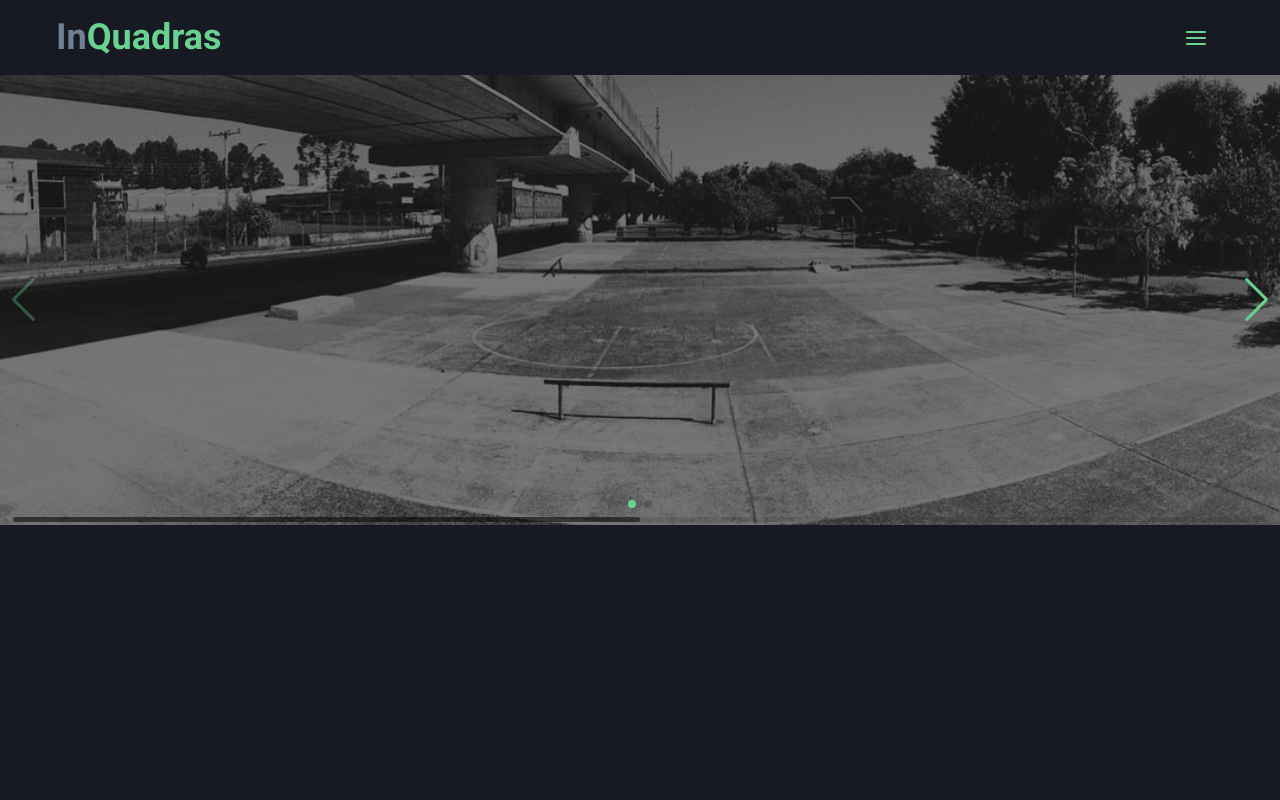
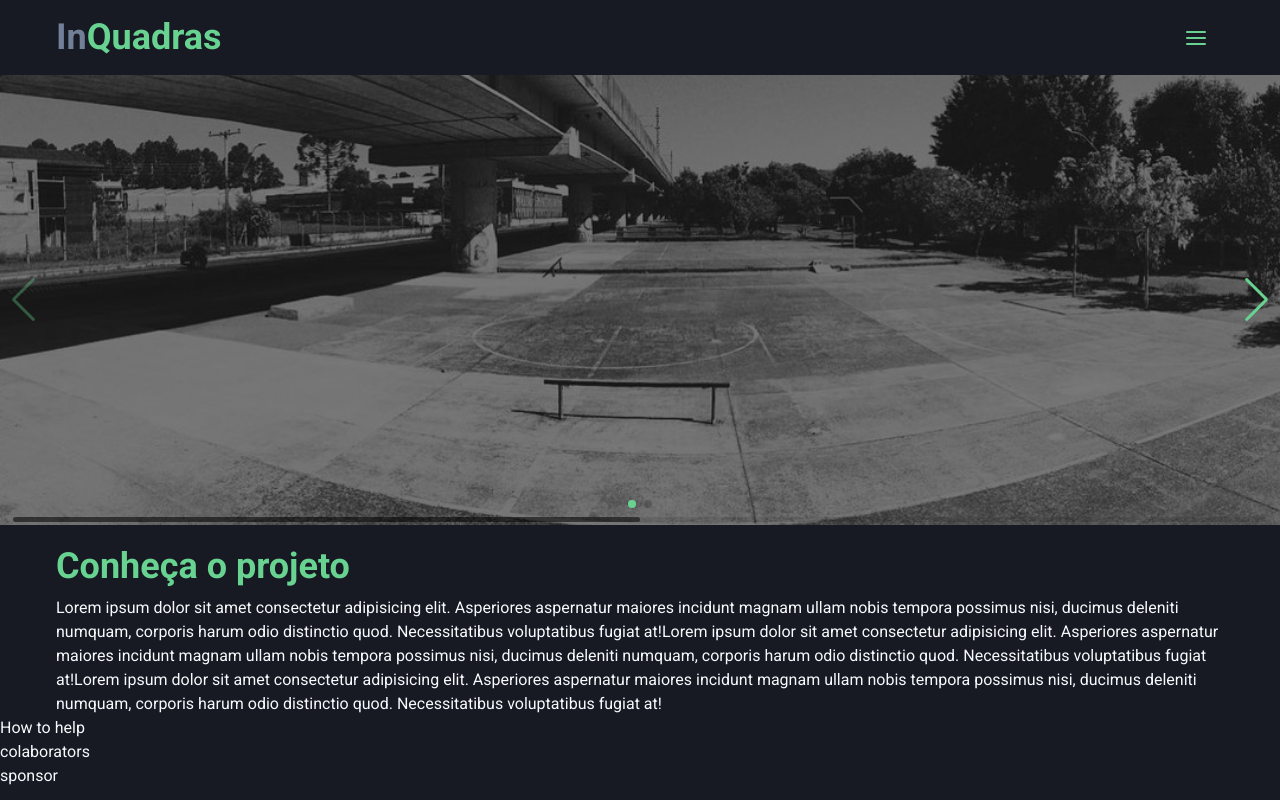
Before and after one commit to nicolaskruger/inQuadra, a Next.js app: page / in a window 1280 px wide. Built offline with nearby package versions, Linux system fonts and the light colour scheme.

Commit message:
conheça o projeto, fix scroll

```diff
--- a/src/app/Header/index.tsx
+++ b/src/app/Header/index.tsx
@@ -1,11 +1,13 @@
 import { FC } from "react";
 import { MenuDrawer } from "../commonComponents/Drawer";
-import { Heading, Spacer, Text } from "@chakra-ui/react";
+import { Flex, Heading, Spacer, Text } from "@chakra-ui/react";
 import { ContainerInQ } from "../../components/Container";
 
 export const Header: FC = () => {
     return (
-        <ContainerInQ py="4">
+        <>
+            <Flex width={"100%"} zIndex={10} pos={"fixed"} top="0" left={"0"} py="4" background={"gray.900"} >
+                <ContainerInQ >
                     <Heading display={"flex"}>
                         <Text textColor={"gray.500"}>
                             In
@@ -17,5 +19,13 @@ export const Header: FC = () => {
                     <Spacer />
                     <MenuDrawer />
                 </ContainerInQ>
+            </Flex>
+
+            <Flex visibility={"hidden"} display={""} py={"4"}>
+                <Heading>
+                    a
+                </Heading>
+            </Flex>
+        </>
     )
 }
--- a/src/app/HowHelp/index.tsx
+++ b/src/app/HowHelp/index.tsx
@@ -1,6 +1,6 @@
 import { FC } from "react";
 
-export const HowHelp:FC = () => {
+export const HowHelp: FC = () => {
     return (
         <div>
             How to help
--- a/src/app/KnowProject/index.tsx
+++ b/src/app/KnowProject/index.tsx
@@ -1,9 +1,21 @@
+import { Box, Text } from "@chakra-ui/react";
 import { FC } from "react";
+import { ContainerInQ } from "../../components/Container";
+import { Title } from "../../components/Title";
 
 export const KnowProject: FC = () => {
     return (
-        <div>
-            Know the project
-        </div>
+        <ContainerInQ id="conheca">
+            <Box pt={"5"}>
+                <Title>
+                    Conheça o projeto
+                </Title>
+                <Text
+                    marginTop={"2"}
+                >
+                    {"Lorem ipsum dolor sit amet consectetur adipisicing elit. Asperiores aspernatur maiores incidunt magnam ullam nobis tempora possimus nisi, ducimus deleniti numquam, corporis harum odio distinctio quod. Necessitatibus voluptatibus fugiat at!".repeat(3)}
+                </Text>
+            </Box>
+        </ContainerInQ>
     )
 }
--- a/src/app/commonComponents/Drawer/index.tsx
+++ b/src/app/commonComponents/Drawer/index.tsx
@@ -26,14 +26,14 @@ export const MenuDrawer: FC = () => {
             id: "#fotos"
         },
         {
+            icon: MdSkateboarding,
+            title: "Conheça o projeto",
+            id: "#conheca"
+        },
+        {
             icon: FaHandsHelping,
             title: "Como ajudar",
             id: "#ajudar"
-        },
-        {
-            icon: MdSkateboarding,
-            title: "Conheça o projeto",
-            id: "#conheca"
         },
     ]
 
--- a/src/app/commonComponents/Slider/index.tsx
+++ b/src/app/commonComponents/Slider/index.tsx
@@ -18,6 +18,7 @@ export const Slider: FC = () => {
     return (
         <Swiper
             // install Swiper modules
+            id="fotos"
             modules={[Navigation, Pagination, Scrollbar, A11y]}
             spaceBetween={0}
             slidesPerView={1}
--- /dev/null
+++ b/src/components/Title/index.tsx
@@ -0,0 +1,12 @@
+import { Heading } from "@chakra-ui/react"
+import { FC } from "react"
+
+export const Title: FC = ({ children }) => {
+    return (
+        <Heading
+            color={"green.300"}
+        >
+            {children}
+        </Heading>
+    )
+}
--- a/src/pages/index.tsx
+++ b/src/pages/index.tsx
@@ -12,10 +12,10 @@ const Home: NextPage = () => {
     <main>
       <Header />
       <Slider />
-      {/* <KnowProject />
+      <KnowProject />
       <HowHelp />
       <Colaborators />
-      <Sponsor /> */}
+      <Sponsor />
     </main>
   );
 };
--- a/src/styles/global.css
+++ b/src/styles/global.css
@@ -5,3 +5,6 @@
 .swiper-pagination-bullet-active {
   background-color: #68D391 !important;
 }
+html {
+  scroll-behavior: smooth;
+}
```
Lines whose indentation alone changed are shown as unchanged.
